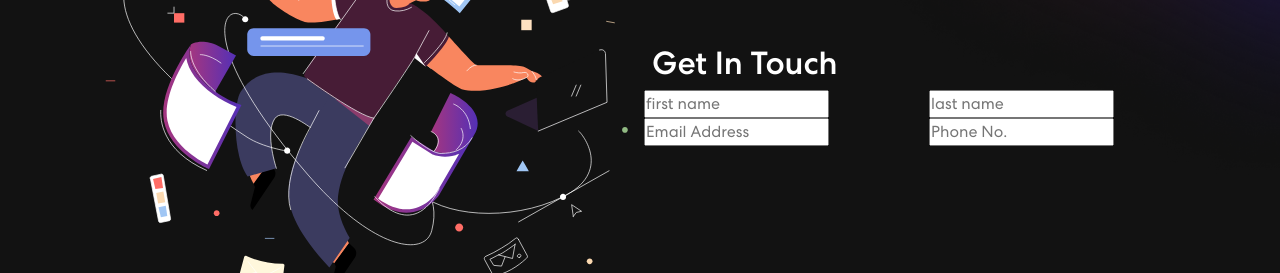
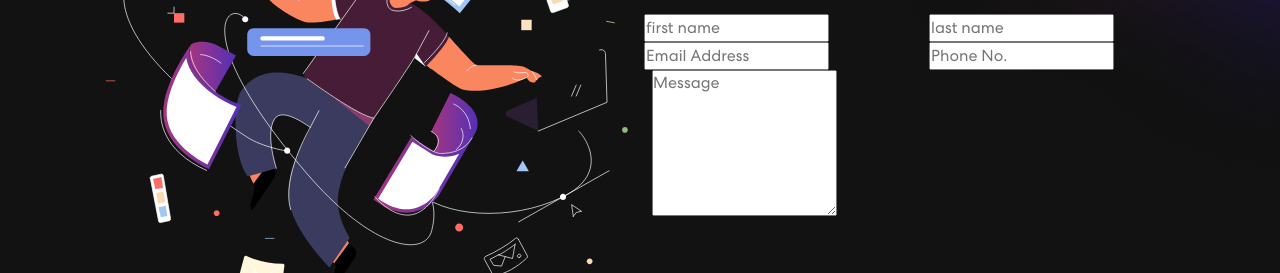
Before and after one commit to tamimhasan19702/React-portfolio, a React (Create React App) app: page / in a window 1280 px wide. Shown: the part 1878-2151 px from the top of the page. Built offline with nearby package versions, Linux system fonts and the light colour scheme.

Commit message:
contact form updates

```diff
--- a/src/components/Contact/Contact.js
+++ b/src/components/Contact/Contact.js
@@ -56,6 +56,10 @@ export const Contact = () => {
                         />
                         </Col>
 
+                        <Col>
+                        <textarea rows="6" value={formDetails.message} placeholder="Message" onChange={(e) => onFormUpdate('message',e.target.value)}/>
+                        </Col>
+
                     </Row>
                   </form>
                   </Col>
```
